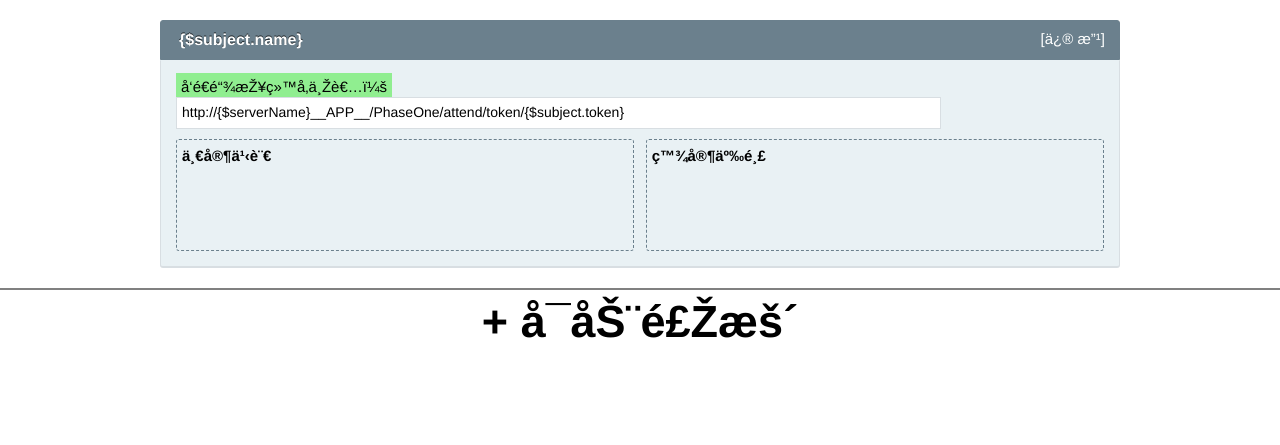
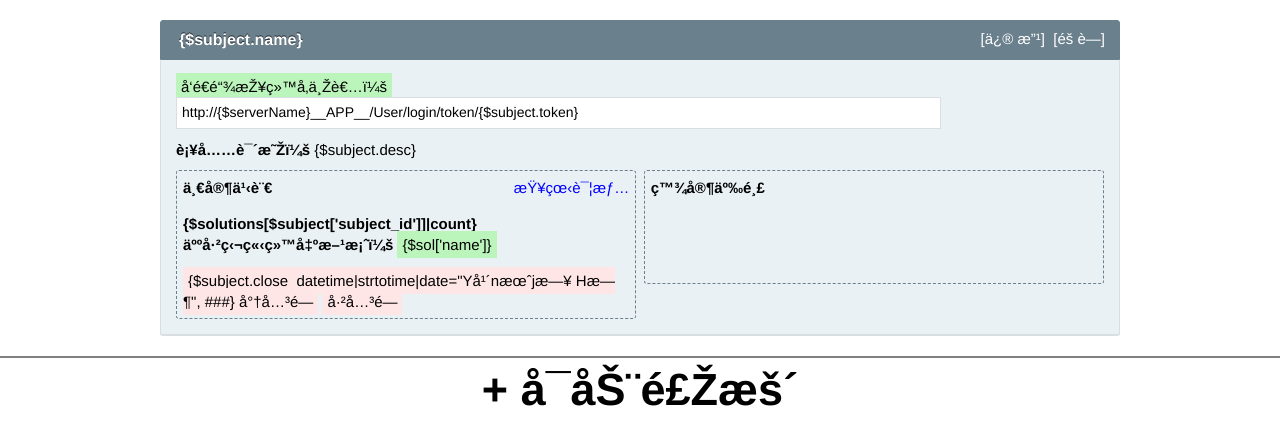
Before and after one commit to RichardWuTry/egg, a PHP site: page /DbName/Tpl/Index/index.html in a window 1280 px wide. Shown: the top 445 px of the page. Run offline with PHP 8.4, Linux system fonts and the light colour scheme; some libraries are stand-ins or nearby versions.

Commit message:
finish index module

```diff
--- a/Lib/Action/PhaseOneAction.class.php
+++ b/Lib/Action/PhaseOneAction.class.php
@@ -54,7 +54,7 @@
 					}
 				} else {
 					if ($Solution->save()) {
-						$this->error("一家之言更新成功");
+						$this->error("一家之言更新成功 :-)");
 					} else {
 						$this->error("一家之言未更新");
 					}
--- a/Tpl/Index/index.html
+++ b/Tpl/Index/index.html
@@ -6,7 +6,6 @@
 <style>
 	header {
 		margin: 0 auto;
-		padding-bottom: 50px;
 		width: 960px;
 	}
 
@@ -32,7 +31,7 @@
 		min-height: 100px;
 		border-radius: 3px 3px 3px 3px;
 		border: 1px dashed #6b808d;
-		padding: 5px;
+		padding: 6px;
 	}
 
 	strong, div, span, a {
@@ -54,23 +53,50 @@
 		<volist name="storms" id="subject">
 			<div class="panel_wrapper">
 				<div class="float_right" style="margin:8px 15px 0 0;">
-					<a href="#" style="color:#FFFFFF;">[修 改]</a>
+					<a href="#" style="color:#FFFFFF;">[修 改]</a>&nbsp;
+					<a href="#" style="color:#FFFFFF;">[隐 藏]</a>
 				</div>
 				<h2>
 					{$subject.name}
 				</h2>
 				<div class="panelbody">
 					<div>
-						<span style="background-color:lightgreen; margin-bottom:5px; padding:5px;">发送链接给参与者：</span>
-						<input type="text" class="text link" value="http://{$serverName}__APP__/PhaseOne/attend/token/{$subject.token}" style="width:765px;">
+						<span style="background-color:#BCF5BC;padding:5px;">发送链接给参与者：</span>
+						<input type="text" class="text link" value="http://{$serverName}__APP__/User/login/token/{$subject.token}" style="width:765px;">
 					</div>
+					<if condition="!empty($subject['desc'])">
+						<div style="margin-top:10px;">
+							<strong>补充说明：</strong>
+							<span>{$subject.desc}</span>
+						</div>
+					</if>
 					<div style="margin-top:10px;">
 						<div class="stage" style="float:left;">
-							<strong>一家之言</strong>
+							<div style="float:right;">
+								<a href="#" style="color:blue;">查看详情</a>
+							</div>
+							<div style="margin-bottom:15px;">
+								<strong>一家之言</strong>
+							</div>
+							<div style="margin-bottom:15px;">
+								<strong>{$solutions[$subject['subject_id']]|count}人已独立给出方案：</strong>
+								<volist name="solutions[$subject['subject_id']]" id="sol">
+									<span title="{$sol['email']}" style="padding:5px;margin-right:5px;background-color:#BCF5BC;">{$sol['name']}</span>
+								</volist>
+							</div>
+							<div>
+								<if condition="$subject.close_datetime gt date('Y-m-d H:i:s')">
+									<span style="padding:5px;background-color:#FFE6E6;">{$subject.close_datetime|strtotime|date="Y年n月j日 H时", ###} 将关闭</span>
+								<else />
+									<span style="padding:5px;background-color:#FFE6E6;">已关闭</span>
+								</if>
+							</div>
 						</div>
+						<if condition="$subject.include_judge eq 1">
 						<div class="stage" style="float:right;">
 							<strong>百家争鸣</strong>
 						</div>
+						</if>
 					</div>
 				</div>
 			</div>
--- a/Tpl/Public/exception.php
+++ b/Tpl/Public/exception.php
@@ -10,7 +10,9 @@
 	</style>
 </head>
 <body>
-	<h1 style="margin:200px;text-align:center;" id="msg">
+	<div style="margin:60px auto;text-align:center;">
+		<div><img src="__PUBLIC__/images/logo1.png" alt="头脑风暴鸡" /></div>
+		<h1 id="msg" style="margin-top:130px;">
 		<?php
 			if(isset($error) && is_string($error)) {
 				echo $error;
@@ -19,5 +21,6 @@
 			}
 		?>
 		</h1>
+	</div>
 </body>
 </html>
--- a/Tpl/Public/headend_bodystart_banner.html
+++ b/Tpl/Public/headend_bodystart_banner.html
@@ -1,6 +1,6 @@
 </head>
 <body>
-	<header>
+	<header style="background-image:url('__PUBLIC__/images/logo1.png');background-repeat:no-repeat;padding-bottom:80px;">
 		<if condition="isset($user_name)">
 			<ul class="head_panel">
 				<li class="head_panel_item">
--- a/Tpl/Subject/create.html
+++ b/Tpl/Subject/create.html
@@ -10,7 +10,6 @@
 	}
 
 	header {
-		padding-bottom: 40px;
 		width: 960px;
 	}
 
```
Also changed, not shown: Lib/Action/IndexAction.class.php (+20 -0 lines), Tpl/PhaseOne/attend.html (+6 -5 lines), Tpl/User/login.html (+17 -18 lines), Public/images/heart.png (added), Public/images/logo1.png (added), Public/images/slogan1.png (added). Lines whose indentation alone changed are shown as unchanged.
